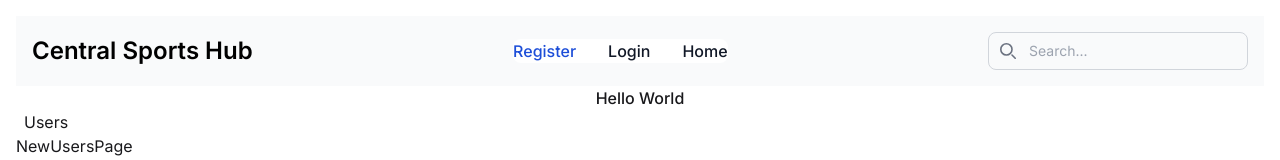
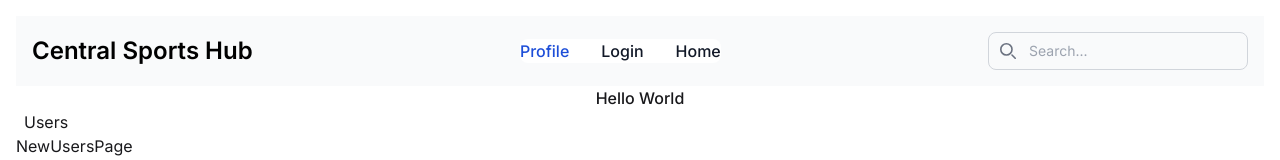
Before and after one commit to Central-Sports-Hub/CSH, a Next.js app in the folder centralsportshub/: page / in a window 1280 px wide. Shown: the top 160 px of the page. Built offline with nearby package versions, Linux system fonts and the light colour scheme.

Commit message:
changed register page to profile and added nextAuth type functionality

```diff
--- a/centralsportshub/src/app/components/Nav.jsx
+++ b/centralsportshub/src/app/components/Nav.jsx
@@ -124,11 +124,11 @@ const Nav = () => {
           <ul className="flex flex-col p-4 md:p-0 mt-4 font-medium border border-gray-100 rounded-lg bg-gray-50 md:space-x-8 rtl:space-x-reverse md:flex-row md:mt-0 md:border-0 md:bg-white dark:bg-gray-800 md:dark:bg-gray-900 dark:border-gray-700">
             <li>
               <a
-                href="/register"
+                href="/profile"
                 className="block py-2 px-3 text-white bg-blue-700 rounded md:bg-transparent md:text-blue-700 md:p-0 md:dark:text-blue-500"
                 aria-current="page"
               >
-                Register
+                Profile
               </a>
             </li>
             <li>
--- a/centralsportshub/src/app/components/Profile.jsx
+++ b/centralsportshub/src/app/components/Profile.jsx
@@ -0,0 +1,7 @@
+import React from "react";
+
+const Profile = () => {
+  return <div>Profile Component</div>;
+};
+
+export default Profile;
--- a/centralsportshub/src/app/components/Register.jsx
+++ /dev/null
@@ -1,7 +0,0 @@
-import React from "react";
-
-const Register = () => {
-  return <div>Register Component</div>;
-};
-
-export default Register;
--- a/centralsportshub/src/app/register/page.jsx
+++ b/centralsportshub/src/app/profile/page.jsx
@@ -1,10 +1,10 @@
 import React from "react";
-import Register from "../components/Register";
+import Profile from "../components/Register";
 
 const page = () => {
   return (
     <>
-      <Register />
+      <Profile />
     </>
   );
 };
```
Also changed, not shown: 1 other file (tests, documents, lock files or other folders).
